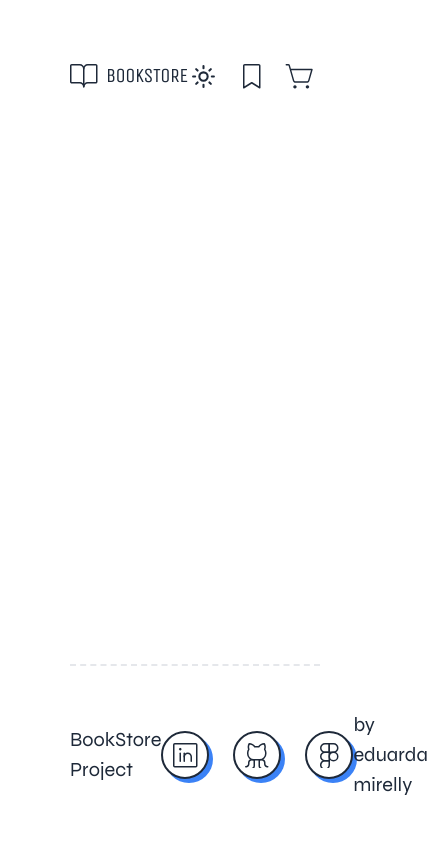
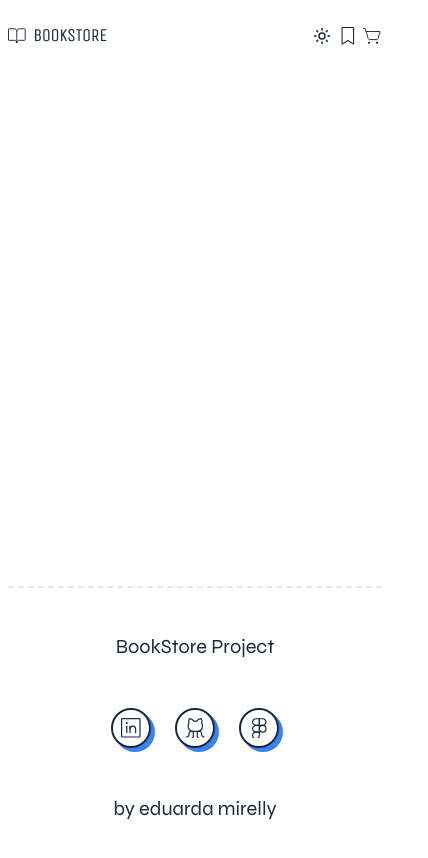
Before and after one commit to vpodhornyi/book-store, a Next.js app in the folder apps/web/: page / in a window 390 px wide. Shown: the top 858 px of the page, 428 px wide, since content can reach past the window. Built offline with nearby package versions, Linux system fonts and the light colour scheme.

Commit message:
mobile first

```diff
--- a/apps/web/app/layout.tsx
+++ b/apps/web/app/layout.tsx
@@ -11,7 +11,7 @@ export interface RootLayoutProps{
 export default function RootLayout({ children }: RootLayoutProps) {
   return (
     <html lang="uk" suppressHydrationWarning className={`${syne.variable} ${unicaOne.variable}`}>
-      <body className='pr-17.5 pb-27.5 pl-17.5'>
+      <body className='md:pr-17.5 md:pb-27.5 md:pl-17.5 pr-2 pb-5 pl-2 pt-6'>
         <ThemeProvider attribute="class" defaultTheme="system" enableSystem>
           {children}
         </ThemeProvider>
--- a/apps/web/components/layout/Footer.tsx
+++ b/apps/web/components/layout/Footer.tsx
@@ -1,21 +1,17 @@
 import { FigmaIcon, GitHubIcon, LinkedinIcon } from "../ui/icons";
 
 export default function Footer() {
-  // 1. Додаємо flex, items-center та justify-center, щоб іконка була в центрі
-  // 2. Додаємо bg-white або dark:bg-gray-950, щоб тінь не просвічувалася крізь іконку
-  // 3. Додаємо shrink-0, щоб Flexbox не міг стиснути коло в овал
-  const circleStyle = "flex items-center justify-center rounded-full border-2 border-gray-800 dark:border-gray-100 h-12 w-12 shrink-0 bg-white dark:bg-gray-950 shadow-[4px_4px_0px_0px_rgba(59,130,246,1)]";
+  const circleStyle = "flex items-center justify-center rounded-full border-2 border-gray-800 dark:border-gray-100 h-10 w-10 md:h-12 md:w-12 shrink-0 bg-white dark:bg-gray-950 shadow-[4px_4px_0px_0px_rgba(59,130,246,1)]";
 
   return (
     <footer className="w-full backdrop-blur dark:bg-gray-950/80 border-t-2 border-dashed border-gray-200 dark:border-gray-700 pt-11 pb-11">
-      <div className="container mx-auto flex items-center justify-between text-[20px]">
+      <div className="container flex items-center md:justify-between text-[20px] flex-col md:flex-row gap-11.5">
         <div className="font-syne">BookStore Project</div>
 
-        {/* Прибираємо h-11.25 та w-11.25 звідси, бо цей div має вмістити всі три іконки */}
         <div className="flex gap-6 items-center">
-          <div className={circleStyle}><LinkedinIcon /></div>
-          <div className={circleStyle}><GitHubIcon /></div>
-          <div className={circleStyle}><FigmaIcon /></div>
+          <div className={circleStyle}><LinkedinIcon className="md:h-6 md:w-6"/></div>
+          <div className={circleStyle}><GitHubIcon className="md:h-6 md:w-6"/></div>
+          <div className={circleStyle}><FigmaIcon className="md:h-6 md:w-6"/></div>
         </div>
 
         <div className="font-syne">by eduarda mirelly</div>
--- a/apps/web/components/layout/Header.tsx
+++ b/apps/web/components/layout/Header.tsx
@@ -1,23 +1,32 @@
 import { ThemeToggle } from "../shared/ThemeToggle";
 import { BookMark, KorbIcon, Logo } from "../ui/icons";
 
-import Link from "next/link"
+import Link from "next/link";
 
 export default function Header() {
   return (
-    <header className="sticky top-0 z-50 w-full   backdrop-blur dark:bg-gray-950/80">
-      <div className="container mx-auto flex items-center justify-between pt-15 pr-1.25 pb-17.5 pl  -1.25">
-        <Link href={'/'}><Logo /></Link>
+    <header className="sticky top-0 z-50 w-full  backdrop-blur transition-colors duration-300 dark:bg-gray-800 ">
+      <div
+        className="container mx-auto flex items-center justify-between
+        md:pt-[60px] md:pb-[70px] md:px-[5px]"
+      >
+        <Link href="/">
+          <Logo className="scale-90 md:scale-100 origin-left transition-transform" />
+        </Link>
 
-        <div className="flex items-center gap-4">
+        <div className="flex items-center gap-1 md:gap-4">
           <ThemeToggle />
-          <Link href={"/favorites"} className="relative flex h-8 w-8 items-center justify-center rounded-lg hover:bg-gray-100 dark:hover:bg-gray-800 transition-colors">
-            <BookMark />
+
+          <Link
+            href="/favorites"
+            className="flex h-5 w-5 md:h-8 md:w-8 items-center justify-center rounded-lg hover:bg-gray-100 dark:hover:bg-gray-800 transition-colors"
+          >
+            <BookMark className="h-[18px] w-[18px] md:h-6 md:w-6" />
           </Link>
-          <button className="relative flex h-8 w-8 items-center justify-center rounded-lg hover:bg-gray-100 dark:hover:bg-gray-800 transition-colors">
-            <KorbIcon />
+
+          <button className="flex h-5 w-5 md:h-8 md:w-8 items-center justify-center rounded-lg hover:bg-gray-100 dark:hover:bg-gray-800 transition-colors">
+            <KorbIcon className="h-[18px] w-[18px] md:h-6 md:w-6" />
           </button>
-
         </div>
       </div>
     </header>
--- a/apps/web/components/shared/ThemeToggle.tsx
+++ b/apps/web/components/shared/ThemeToggle.tsx
@@ -14,13 +14,13 @@ export function ThemeToggle() {
   return (
     <button
       onClick={() => setTheme(theme === "dark" ? "light" : "dark")}
-      className="relative flex h-8 w-8 items-center justify-center rounded-lg hover:bg-gray-100 dark:hover:bg-gray-800 transition-colors"
+      className="relative flex h-6 w-6 md:h-8 md:w-8 items-center justify-center rounded-lg hover:bg-gray-100 dark:hover:bg-gray-800 transition-colors"
     >
       <SunIcon
-        className="h-6.25 w-6.25 rotate-0 scale-100 transition-all dark:-rotate-90 dark:scale-0 dark:text-gray-400"
+        className="h-4.5 w-4.5 md:h-6 md:w-6 rotate-0 scale-100 transition-all dark:-rotate-90 dark:scale-0 dark:text-gray-400"
       />
       <MoonIcon
-        className="absolute h-6.25 w-6.25 rotate-90 scale-0 transition-all dark:rotate-0 dark:scale-100 dark:text-gray-100"
+        className="absolute h-4.5 w-4.5 md:h-6 md:w-6 rotate-90 scale-0 transition-all dark:rotate-0 dark:scale-100 dark:text-gray-100"
       />
     </button>
   );
--- a/apps/web/components/ui/icons.tsx
+++ b/apps/web/components/ui/icons.tsx
@@ -6,12 +6,12 @@ export const Logo = ({ className }: IconProps) => {
   return (
     <div className={`flex items-center gap-2 group ${className}`}>
       <svg
-        width="28"
-        height="24"
+        width="20"
+        height="18"
         viewBox="0 0 28 24"
         fill="none"
         xmlns="http://www.w3.org/2000/svg"
-        className="transition-colors duration-300"
+        className="transition-colors duration-300 md:h-6 md:w-6"
       >
         <path
           d="M13.75 4.75C13.75 3.68913 14.1714 2.67172 14.9216 1.92157C15.6717 1.17143 16.6891 0.75 17.75 0.75H25.75C26.0152 0.75 26.2696 0.855357 26.4571 1.04289C26.6446 1.23043 26.75 1.48478 26.75 1.75V17.75C26.75 18.0152 26.6446 18.2696 26.4571 18.4571C26.2696 18.6446 26.0152 18.75 25.75 18.75H17.75C16.6891 18.75 15.6717 19.1714 14.9216 19.9216C14.1714 20.6717 13.75 21.6891 13.75 22.75"
@@ -126,8 +126,8 @@ export const KorbIcon = ({ className }: IconProps) => (
 
 export const LinkedinIcon = ({ className }: IconProps) => (
   <svg
-    width="25"
-    height="25"
+    width="20"
+    height="20"
     viewBox="0 0 25 25"
     fill="none"
     xmlns="http://www.w3.org/2000/svg"
@@ -172,8 +172,8 @@ export const LinkedinIcon = ({ className }: IconProps) => (
 
 export const GitHubIcon = ({ className }: IconProps) => (
   <svg
-    width="24"
-    height="25"
+    width="19"
+    height="20"
     viewBox="0 0 24 25"
     fill="none"
     xmlns="http://www.w3.org/2000/svg"
@@ -219,8 +219,8 @@ export const GitHubIcon = ({ className }: IconProps) => (
 
 export const FigmaIcon = ({ className }: IconProps) => (
   <svg
-    width="19"
-    height="25"
+    width="15"
+    height="20"
     viewBox="0 0 19 25"
     fill="none"
     xmlns="http://www.w3.org/2000/svg"
```
